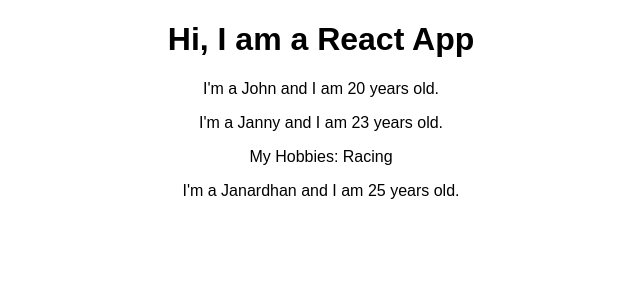
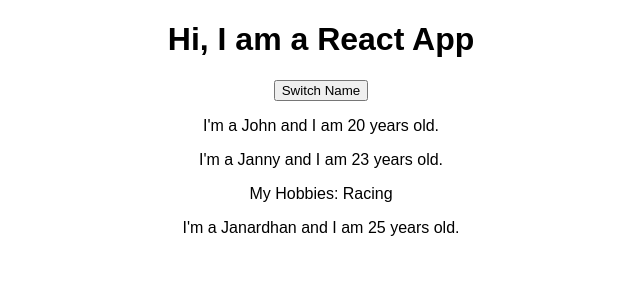
Before and after one commit to VisheshSingh/React-Guide, a React (Create React App) app: page / in a window 1280 px wide. Shown: the top 300 px of the page, without its empty margins (319-959 px from the left). Built offline with nearby package versions, Linux system fonts and the light colour scheme.

Commit message:
Event handling with methods

```diff
--- a/src/App.js
+++ b/src/App.js
@@ -10,10 +10,16 @@
       {name: 'Janardhan', age: 25}
     ]
   }
+
+  switchNameHandler = () => {
+    console.log('Was clicked!');
+  }
+
   render() {
     return (
       <div className="App">
         <h1>Hi, I am a React App</h1>
+        <button onClick={this.switchNameHandler}>Switch Name</button>
         <Person name={this.state.persons[0].name} age={this.state.persons[0].age}  />
         <Person name={this.state.persons[1].name}  age={this.state.persons[1].age} >My Hobbies: Racing</Person>
         <Person name={this.state.persons[2].name}  age={this.state.persons[2].age} />
```
